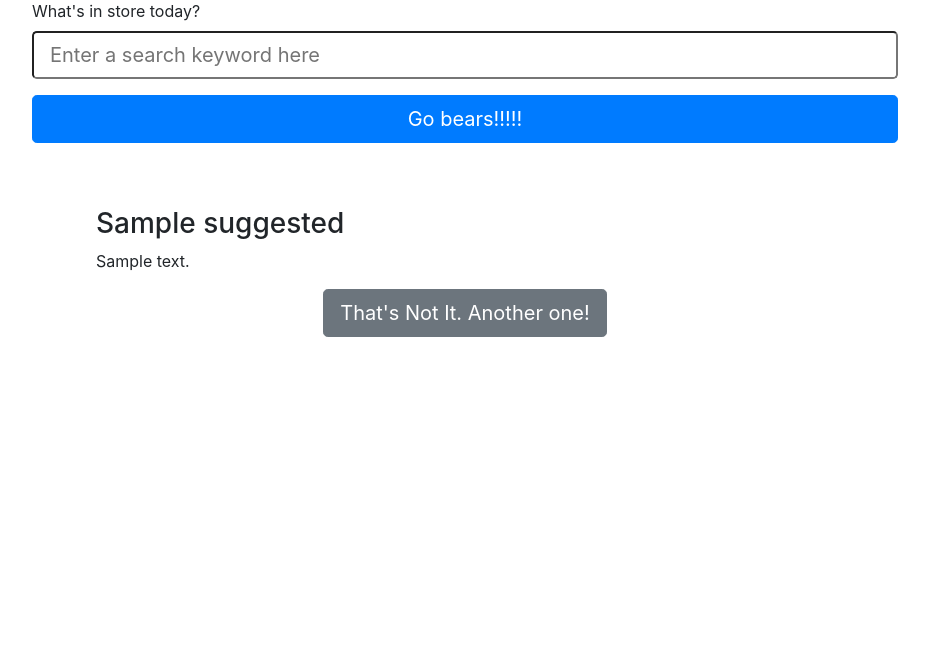
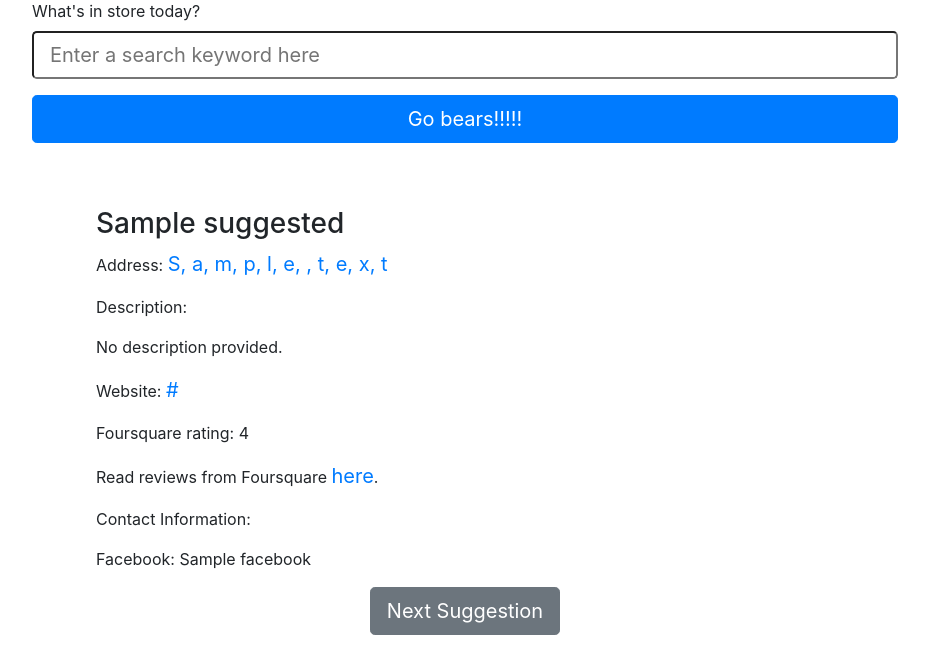
Before and after one commit to khsu2000/venue-suggester, a Flask app: template templates/home.html in a window 1280 px wide. Shown: the part 271-938 px from the top of the page, without its empty margins (175-1104 px from the left). Before the commit the page ends 608 px from the top, so only its background shows below. Run offline with Flask 2, Linux system fonts and the light colour scheme; the template is opened without the code that fills it: values that come from a table or form of the project are taken from there, most other values are stand-ins (such as "Sample title", 1, 10 or a date in 2020); some libraries are stand-ins or nearby versions.

Commit message:
now gets venue's details and processes them in home.html

```diff
--- a/application.py
+++ b/application.py
@@ -11,7 +11,7 @@ Accessing Backend Functions
 import sys
 sys.path.insert(0, "./backend")
 from get_current_location import get_location_data
-from search_for_venues import nearby_venues, distance_weighted_order
+from search_for_venues import nearby_venues, get_details, distance_weighted_order
 from utils import Venue, venues_to_dicts, dicts_to_venues
 
 """
@@ -30,7 +30,10 @@ class TakeQuery(FlaskForm):
     submit = SubmitField("Go bears!!!!!")
 
 class NextVenue(FlaskForm):
-    next_query = SubmitField("That's Not It. Another one!")
+    next_query = SubmitField("Next Suggestion")
+
+class PrevVenue(FlaskForm):
+    prev_query = SubmitField("Previous Suggestion")
 
 @app.route("/home")
 @app.route("/", methods = ["POST", "GET"])
@@ -42,46 +45,51 @@ def home():
 
     # Instantiation of forms
     form = TakeQuery()
-    next = NextVenue()
+    next_venue = NextVenue()
+    prev_venue = PrevVenue()
+
+    # Repeatedly attempt to get IP address until successful
+    location_data = {}
+    while "timestamp" not in location_data.keys()\
+        or "latitude" not in location_data.keys()\
+        or "longitude" not in location_data.keys()\
+        or "city" not in location_data.keys():
+        location_data = get_location_data()
+    original_location = (location_data["latitude"], location_data["longitude"])
 
     if form.validate_on_submit():
         # Case where main button is clicked
-        location_data = {}
         venues = []
-
-        # Repeatedly attempt to get IP address until successful
-        while "timestamp" not in location_data.keys()\
-            or "latitude" not in location_data.keys()\
-            or "longitude" not in location_data.keys()\
-            or "city" not in location_data.keys():
-            location_data = get_location_data()
-        original_location = (location_data["latitude"], location_data["longitude"])
 
         # No venues observed yet, get list of venues
         while len(venues) == 0:
             query = form.query.data
             venues = nearby_venues(location_data, query)
-            print(venues)
             if venues == "API Usage Exceeded":
                 # Case that API does not allow new requests, nothing to do
                 return render_template("home.html", form = form, suggested = None, exhausted = False, exceeded = True)
             if venues == []:
                 # Case that there are no venues found
-                return render_template("home.html", form = form, suggested = None, exhausted = False)
+                return render_template("home.html", form = form, suggested = None, exhausted = True)
             venues = distance_weighted_order(venues, original_location)
-            print(venues)
 
         # Successfully acquired list of venues at this point
         suggested = venues.pop(0)
-        return render_template("home.html", form = form, next = next, suggested = suggested)
+        if get_details(suggested) == "API Usage Exceeded":
+            # Case that API does not allow new requests, nothing to do
+            return render_template("home.html", form = form, suggested = None, exhausted = False, exceeded = True)
+        return render_template("home.html", form = form, next_venue = next_venue, suggested = suggested)
 
-    if next.validate_on_submit():
+    if next_venue.validate_on_submit():
         # Case where 'next venue' button is clicked
         if len(venues) == 0:
             # Case where there are no more venues remaining
             return render_template("home.html", form = form, suggested = None, exhausted = True)
         suggested = venues.pop(0)
-        return render_template("home.html", form = form, next = next, suggested = suggested)
+        if get_details(suggested) == "API Usage Exceeded":
+            # Case that API does not allow new requests, nothing to do
+            return render_template("home.html", form = form, suggested = None, exhausted = False, exceeded = True)
+        return render_template("home.html", form = form, next_venue = next_venue, suggested = suggested)
 
     # Default case where neither button has been clicked
     return render_template("home.html", form = form, suggested = None, exhausted = False)
--- a/templates/about.html
+++ b/templates/about.html
@@ -3,4 +3,7 @@
   <h1>About Page??</h1>
   <p>placeholder text here for about page</p>
   <p>More placeholder text here, about the thing</p>
+  <h3>Mistakes</h3>
+  <p>Didn't use Google places API, which is just generally more comprehensive. Google places API was actually the first API that I tried to use, but I couldn't figure out how to get around billing. After that, was choosing between yelp and foursquare; chose 4sq because was originally planning on making this based around picking locations to study, so 4sq would be better bc individual users can add more info about specific halls and whatever on campus. However, generalized to restaurants and coffee adn bars and places to hang out in general, so turns out yelp wouldve been more successful here
+  </p>
 {% endblock content %}
--- a/templates/home.html
+++ b/templates/home.html
@@ -9,7 +9,6 @@
 
 <!-- Form content -->
 <div class="container main_form">
-    <div class="content-section">
   <form method="POST" action="">
     {{ form.hidden_tag() }}
     <div class="form-group">
@@ -21,49 +20,69 @@
     </div>
   </form>
 </div>
-  </div>
 
-  <!-- Creating area to put venue suggestion -->
+<!-- Area to put venue suggestion -->
 {% if suggested %}
   <div class="container output">
-    <div class="content-section">
-      <h3>{{ suggested.get_name() }}</h3>
-      <p>{{ suggested.get_address() }}</p>
-      <!-- Next button (assumes has available venues) -->
-      {% if next %}
+    <h3>{{ suggested.get_name() }}</h3>                                                     <!-- Name of venue -->
+    <p>Address: <a href={{ suggested.get_maps_link() }} target="_blank">
+      {{ ", ".join(suggested.get_address()[:-1]) }}</a></p>                                 <!-- Address of venue -->
+    <p>Description:</p>
+    {% if suggested.get_description() %}
+      <p>{{ suggested.get_description() }}</p>
+    {% else %}
+      <p>No description provided.</p>
+    {% endif %}
+    {% if suggested.get_url() %}                                                            <!-- Linked website URL -->
+      <p>Website: <a href={{ suggested.get_url() }} target="_blank">
+        {{ suggested.get_url() }}</a></p>
+    {% endif %}
+    {% if suggested.get_rating() != -1 %}                                                   <!-- Foursquare rating -->
+      <p>Foursquare rating: {{ suggested.get_rating() }}</p>
+    {% endif %}
+    <p>Read reviews from Foursquare
+      <a href={{ suggested.get_canonical_url() }} target="_blank">here</a>.</p>             <!-- Foursquare canonical link -->
+    <p>Contact Information:</p>
+    {% if suggested.get_contacts() %}                                                       <!-- Contact information -->
+      {% for contact in ["Facebook", "Twitter", "Instagram", "Phone Number"] %}
+        {% if suggested.get_contacts().get(contact, None) %}
+          <p>{{ contact }}: {{suggested.get_contacts()[contact] }}</p>
+        {% endif %}
+      {% endfor %}
+    {% else %}
+      <p>No contact information provided.</p>
+    {% endif %}
+
+    <!-- Next button to get next venue in list of suggestions -->
+    {% if next_venue %}
       <form method="POST" action="">
-          {{ next.hidden_tag() }}
+        {{ next_venue.hidden_tag() }}
           <fieldset class="form-group">
             <div class="form-group text-center">
-              {{ next.next_query(class = "btn btn-secondary btn-lg text-center") }}
+              {{ next_venue.next_query(class = "btn btn-secondary btn-lg text-center") }}
             </div>
           </fieldset>
       </form>
     {% endif %}
   </div>
-  </div>
+
+<!-- Display text indicating no available venues -->
 {% else %}
-    <!-- Display text indicating no available venues -->
   {% if exhausted %}
     <div class="container output">
-        <div class="content-section">
-          <p>Hmm... We found no remaining options with that given keyword. Try a different search term and search again!
-          </p>
-        </div>
+      <p>Hmm... We found no more available options with that given keyword. Try a different search term and search again!</p>
     </div>
   {% endif %}
   <!-- API Usage Exceeded Error -->
   {% if exceeded %}
     <div class="container output">
-        <div class="content-section">
       <p>Uh oh, it seems like the free-tier account I'm using for API requests has exceeded its daily limit.
-            Developing this webapp as a college student, I'm really not planning on putting money into
-            a personal project. Try coming back in a couple hours! The request count refreshes every 12:00 AM UTC.
-            Sorry about the inconvenience!
-          </p>
-        </div>
+        Unfortunately, I'm really not planning on putting money into this personal project,
+        so try coming back in a couple hours! The request count refreshes every 12:00 AM UTC.
+        Sorry about the inconvenience!</p>
     </div>
   {% endif %}
+
 {% endif %}
 
 <style>
```
Also changed, not shown: backend/utils.py (+9 -8 lines). Lines whose indentation alone changed are shown as unchanged.
